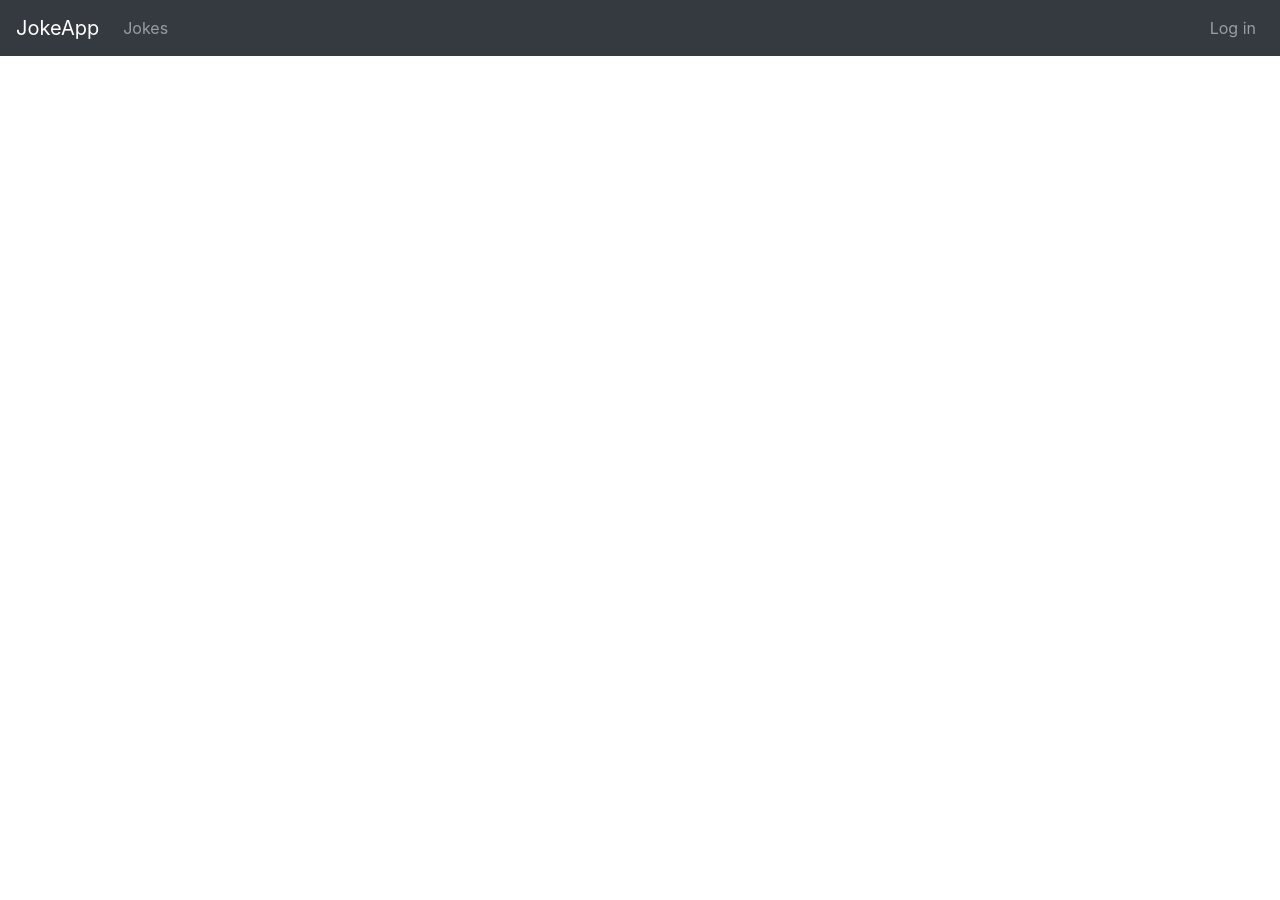
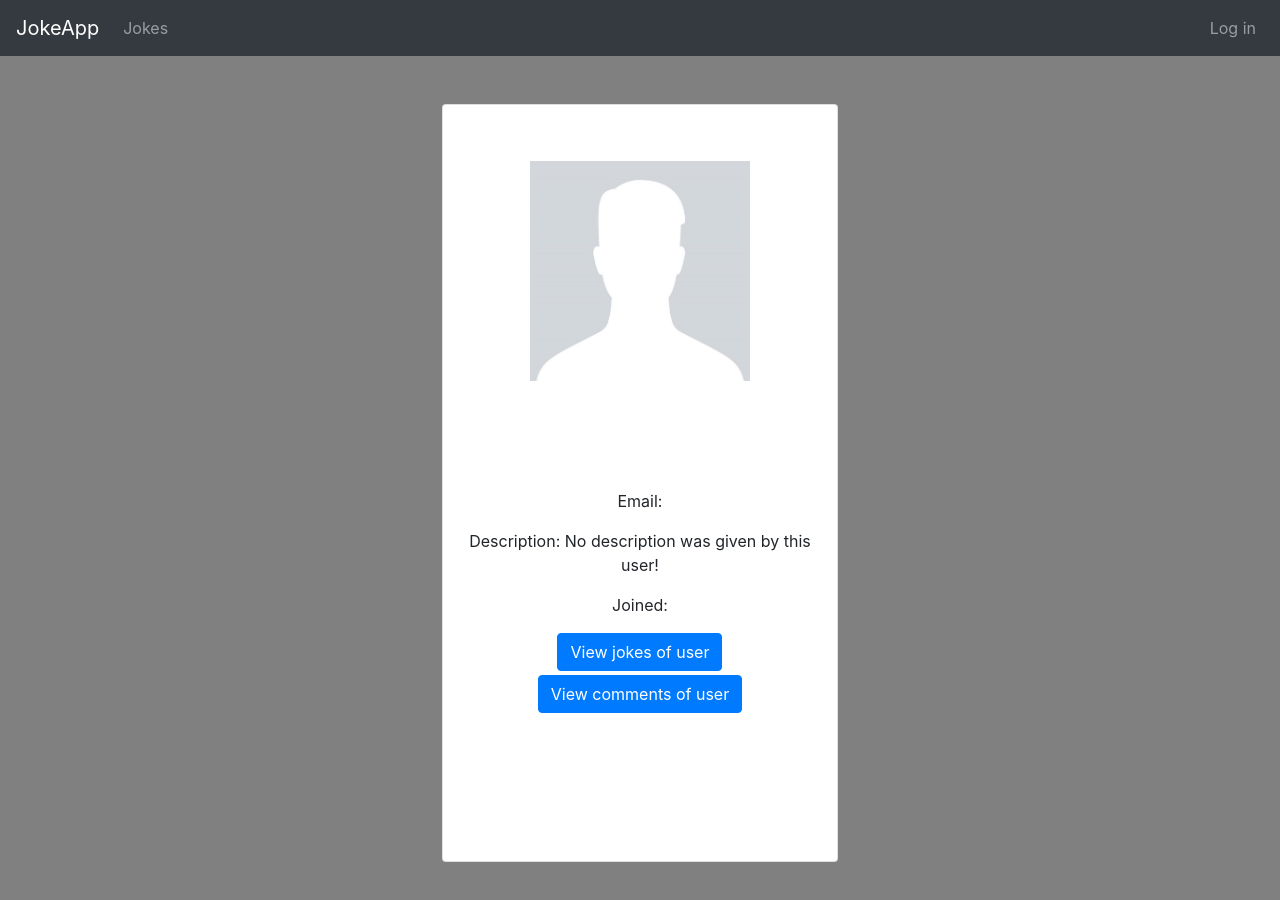
Before and after one commit to DanielSzatkowski/JokeApp-Frontend, a React (Create React App) app: page /users/1 in a window 1280 px wide. Shown: the top 900 px of the page. Before the commit the page ends 800 px from the top, so only its background shows below. Built offline with nearby package versions, Linux system fonts and the light colour scheme; no server answers.

Commit message:
UserInfo prototype component added

```diff
--- a/src/components/userInfo/UserInfo.js
+++ b/src/components/userInfo/UserInfo.js
@@ -1,11 +1,84 @@
 import React, {Component} from "react";
+import {Container, Row, Col, Card, Button} from "react-bootstrap";
+import userServ from "../../services/userServ";
+import "../../index.css";
+import "./userinfo.css";
+import anonymousUser from "../../img/anonymoususer.png";
 
 
 class UserInfo extends Component {
+
+    constructor(props){
+        super(props);
+        this.getUser = this.getUser.bind(this);
+
+        this.state = {
+            currentUser: {
+                id: null,
+                email: "",
+                login: "",
+                description: "",
+                avatar: null,
+                creationDate: undefined
+            }
+        }
+    }
+
+    componentDidMount(){
+        this.getUser(this.props.match.params.id);
+    }
+
+
+    getUser(id){
+        userServ.getById(id)
+            .then(response => {
+                const user = response.data;
+                this.setState({
+                    currentUser: user
+                });
+            })
+            .catch(e => {
+                console.log(e);
+            });
+    }
+
+
     render(){
+        let user = this.state.currentUser;
+
+        if(!user.avatar){
+            user.avatar = anonymousUser;
+        } else {
+            //TODO base64 decoding
+        }
+
+        console.log(user);
+
         return(
-            <>
-            </>
+            <Container fluid className="background-container">
+                <Row>
+                    <Col md={{span:6, offset: 3}} lg={{span:4, offset:4}} className="border-black justify-content-center text-center">
+                        <Card className="foreground-container my-5 py-5" >
+                            <Card.Img src={user.avatar} thumbnail="true" className="profile-img mx-auto px-5 pt-2" />
+                            <Card.Body className="py-5 my-5">
+                                <Card.Title> {user.login} </Card.Title>
+                                <Card.Text> Email: {user.email} </Card.Text>
+                                <Card.Text> Description: {(!user.description || user.description === "") ? (
+                                        "No description was given by this user!"
+                                    ) :
+                                        (user.description)
+                                    }
+                                </Card.Text>
+                                <Card.Text> Joined: {user.creationDate} </Card.Text>
+
+                                <Button className="mx-1 mb-1"> View jokes of user </Button>     {/*TODO add href*/}
+                                <Button className="mx-1 mb-1"> View comments of user </Button>  {/*TODO add href*/}
+                            </Card.Body>
+                        </Card>
+
+                    </Col>
+                </Row>
+            </Container>
         )
     };
 }
--- /dev/null
+++ b/src/components/userInfo/userinfo.css
@@ -0,0 +1,5 @@
+.profile-img {
+    width: 80%;
+    height: 80%;
+    position: relative
+}
--- a/src/index.css
+++ b/src/index.css
@@ -11,3 +11,11 @@ code {
   font-family: source-code-pro, Menlo, Monaco, Consolas, 'Courier New',
     monospace;
 }
+
+.background-container {
+  background: grey;
+}
+
+.foreground-container {
+  background: white;
+}
```
Also changed, not shown: src/img/anonymoususer.png (added).
